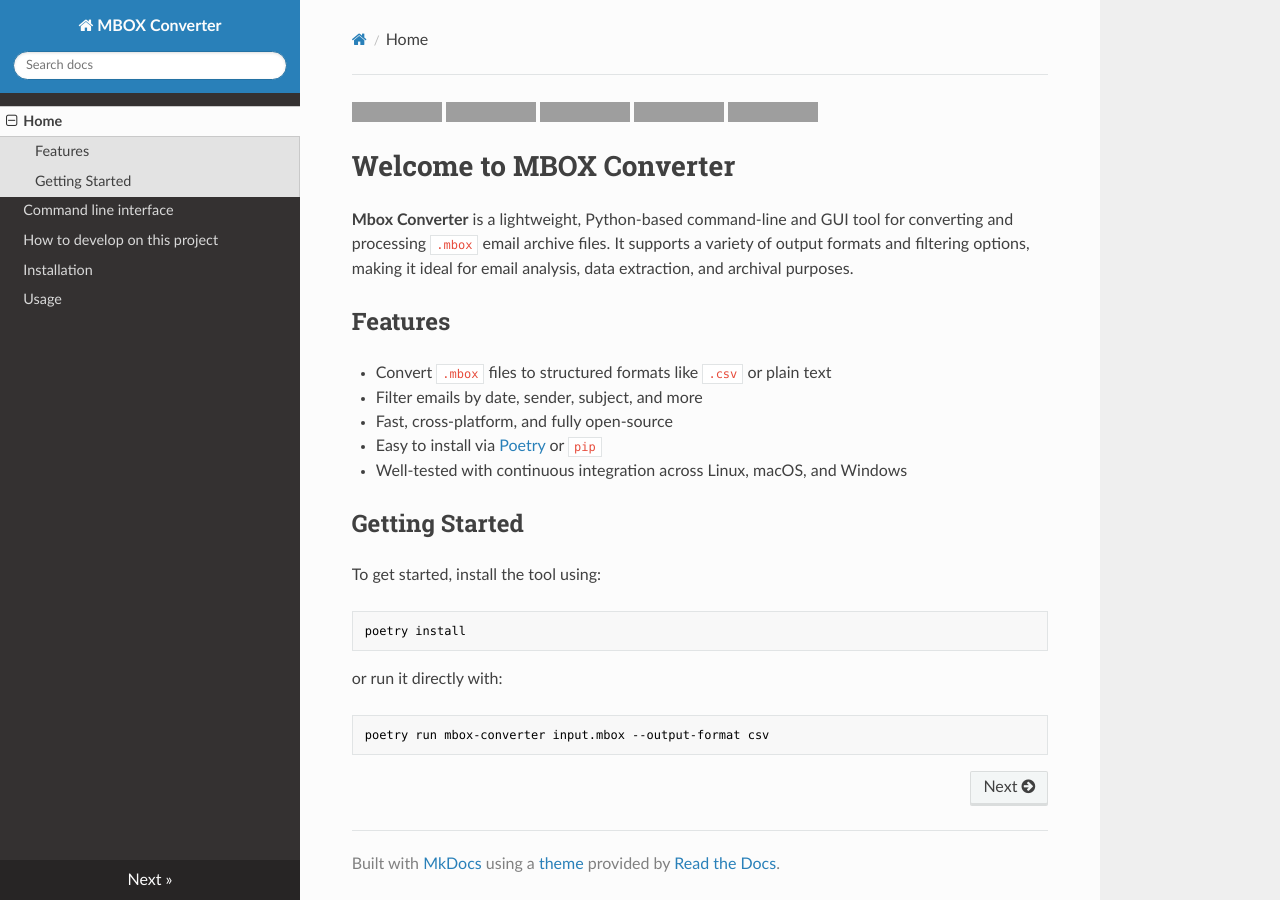
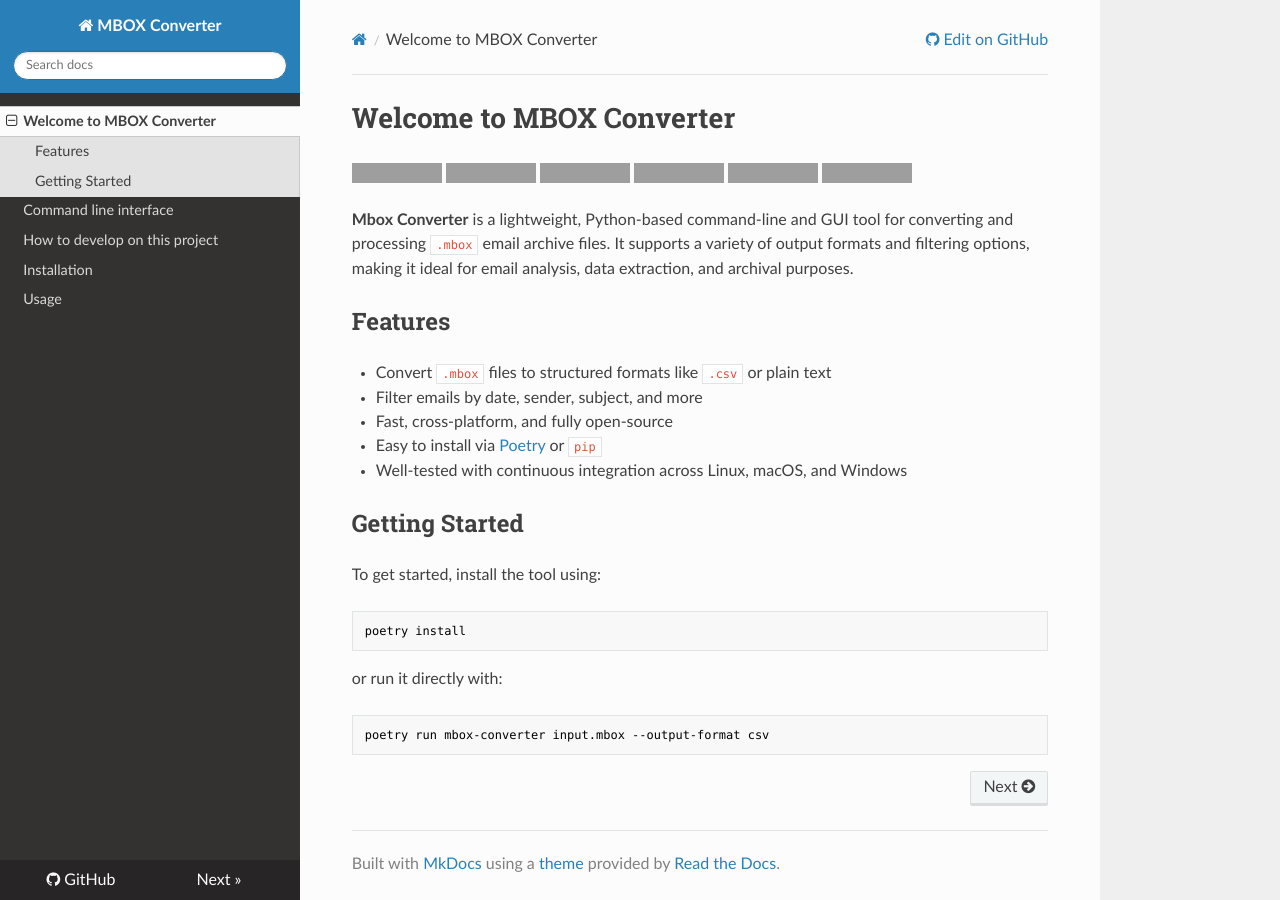
Before and after one commit to pamagister/mbox_converter, an MkDocs documentation site: the page built from docs/index.md, in a window 1280 px wide. Built offline with MkDocs 1.6.1, drawn with Linux system fonts in a browser that asks for light colours; nearby versions of some CDN libraries; grey boxes are pictures that could not be loaded.

Commit message:
docs: add urls and link to doc

```diff
--- a/mkdocs.yml
+++ b/mkdocs.yml
@@ -1,6 +1,13 @@
 site_name: MBOX Converter
+site_url: !ENV READTHEDOCS_CANONICAL_URL
+repo_url: https://github.com/pamagister/mbox_converter
+repo_name: GitHub
+edit_uri: edit/main/docs/
+
 theme:
   name: readthedocs
+  features:
+    - navigation.instant
 
 markdown_extensions:
   - toc:
```
Also changed, not shown: docs/index.md (+3 -1 lines).
